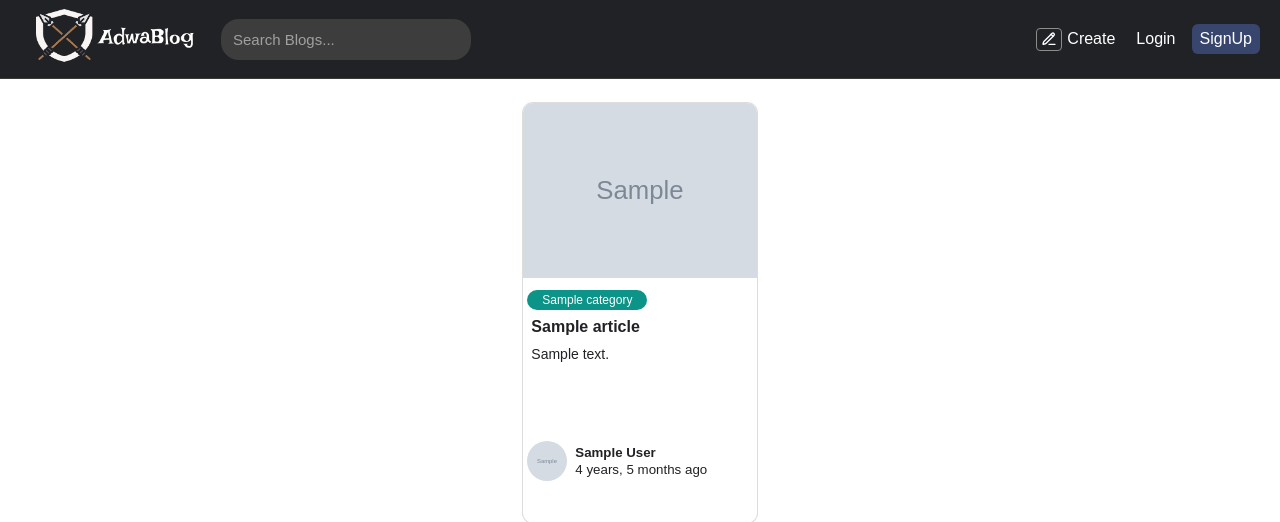
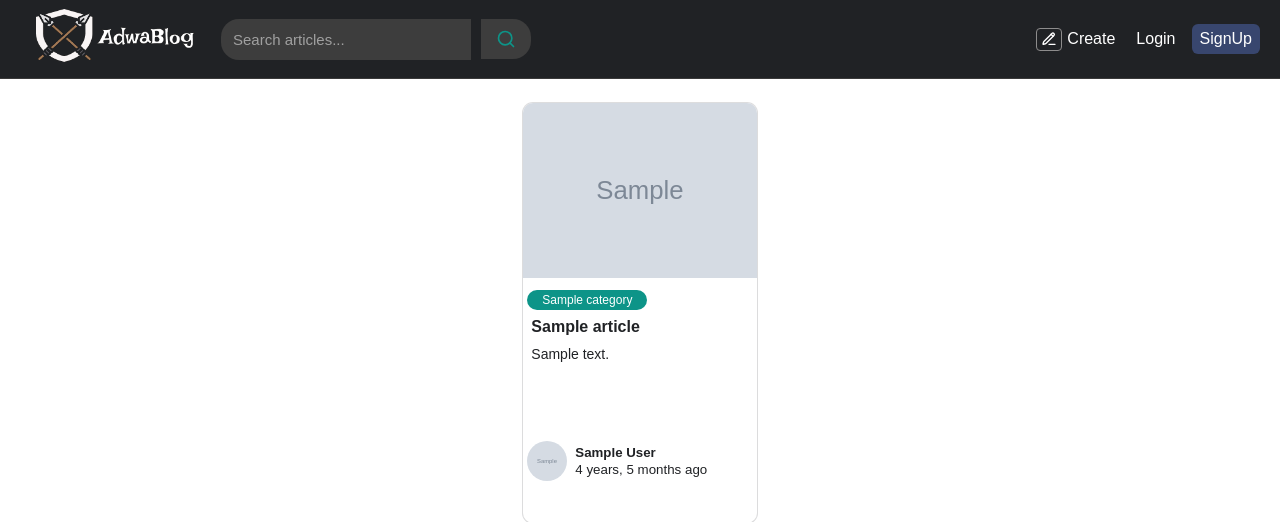
Before and after one commit to EyobAbdella/blog, a Django app: page /blogs/ in a window 1280 px wide. Shown: the top 522 px of the page. Run offline with Django 5.2, Linux system fonts and the light colour scheme; tables that the repository leaves empty hold one stand-in row (values such as "Sample post"); grey boxes marked "Sample" are stand-in pictures; some libraries are stand-ins or nearby versions.

Commit message:
Implement search functionality

```diff
--- a/posts/views.py
+++ b/posts/views.py
@@ -2,6 +2,7 @@ from django.forms import BaseModelForm
 from django.urls import reverse
 from django.views.generic import ListView, DetailView, CreateView
 from django.contrib.auth.mixins import LoginRequiredMixin
+from django.db.models import Q
 from .forms import ArticleForm
 from .models import Article, Category
 
@@ -12,6 +13,11 @@ class BlogListView(ListView):
     context_object_name = "articles"
 
     def get_queryset(self):
+        query = self.request.GET.get("q")
+        if query:
+            return Article.objects.filter(
+                Q(title__icontains=query) | Q(content__icontains=query)
+            )
         return Article.objects.all()
 
 
--- a/static/style.css
+++ b/static/style.css
@@ -442,7 +442,8 @@ footer p {
 
 .search {
   border: none;
-  border-radius: 18px;
+  border-top-left-radius: 18px;
+  border-bottom-left-radius: 18px;
   width: 250px;
   outline: none;
   padding: 12px;
@@ -523,3 +524,28 @@ footer p {
   padding: 10px 8px;
   outline: none;
 }
+
+.search-form {
+  display: flex;
+  align-items: center;
+  gap: 10px;
+}
+
+.search-form button {
+  display: flex;
+  align-items: center;
+  justify-content: center;
+}
+
+.search-btn {
+  border: none;
+  border-top-right-radius: 18px;
+  border-bottom-right-radius: 18px;
+  width: 50px;
+  outline: none;
+  padding: 10px;
+  background-color: #3d3d3d;
+  font-size: 15px;
+  color: #0d9488;
+  cursor: pointer;
+}
--- a/templates/home.html
+++ b/templates/home.html
@@ -2,7 +2,7 @@
 <div>{% load humanize %}</div>
 {% include 'navbar.html' %}
 <div class="container">
-  {% for article in articles %}
+  {% if articles %} {% for article in articles %}
   <a href="{% url 'detail' article.slug %}">
     <div class="card">
       <div class="card-header">
@@ -24,7 +24,9 @@
       </div>
     </div>
   </a>
-  {% endfor %}
+  {% endfor %} {% else %}
+  <p>No article founded</p>
+  {% endif %}
 </div>
 
 {% include 'footer.html' %} {% endblock %}
--- a/templates/navbar.html
+++ b/templates/navbar.html
@@ -5,7 +5,29 @@
     <a href="{% url 'home' %}">
       <img class="logo" src="{% static 'logo.png' %}" alt="" />
     </a>
-    <input class="search" type="text" placeholder="Search Blogs..." />
+    <form class="search-form" method="GET" action="{% url 'home' %}">
+      <input
+        class="search"
+        type="text"
+        name="q"
+        placeholder="Search articles..." />
+      <button class="search-btn" type="submit">
+        <svg
+          xmlns="http://www.w3.org/2000/svg"
+          width="20"
+          height="20"
+          viewBox="0 0 24 24"
+          fill="none"
+          stroke="currentColor"
+          stroke-width="2"
+          stroke-linecap="round"
+          stroke-linejoin="round"
+          class="lucide lucide-search">
+          <circle cx="11" cy="11" r="8" />
+          <path d="m21 21-4.3-4.3" />
+        </svg>
+      </button>
+    </form>
   </div>
   <div class="auth">
     <a class="create-article" href="{% url 'create' %}">
```
